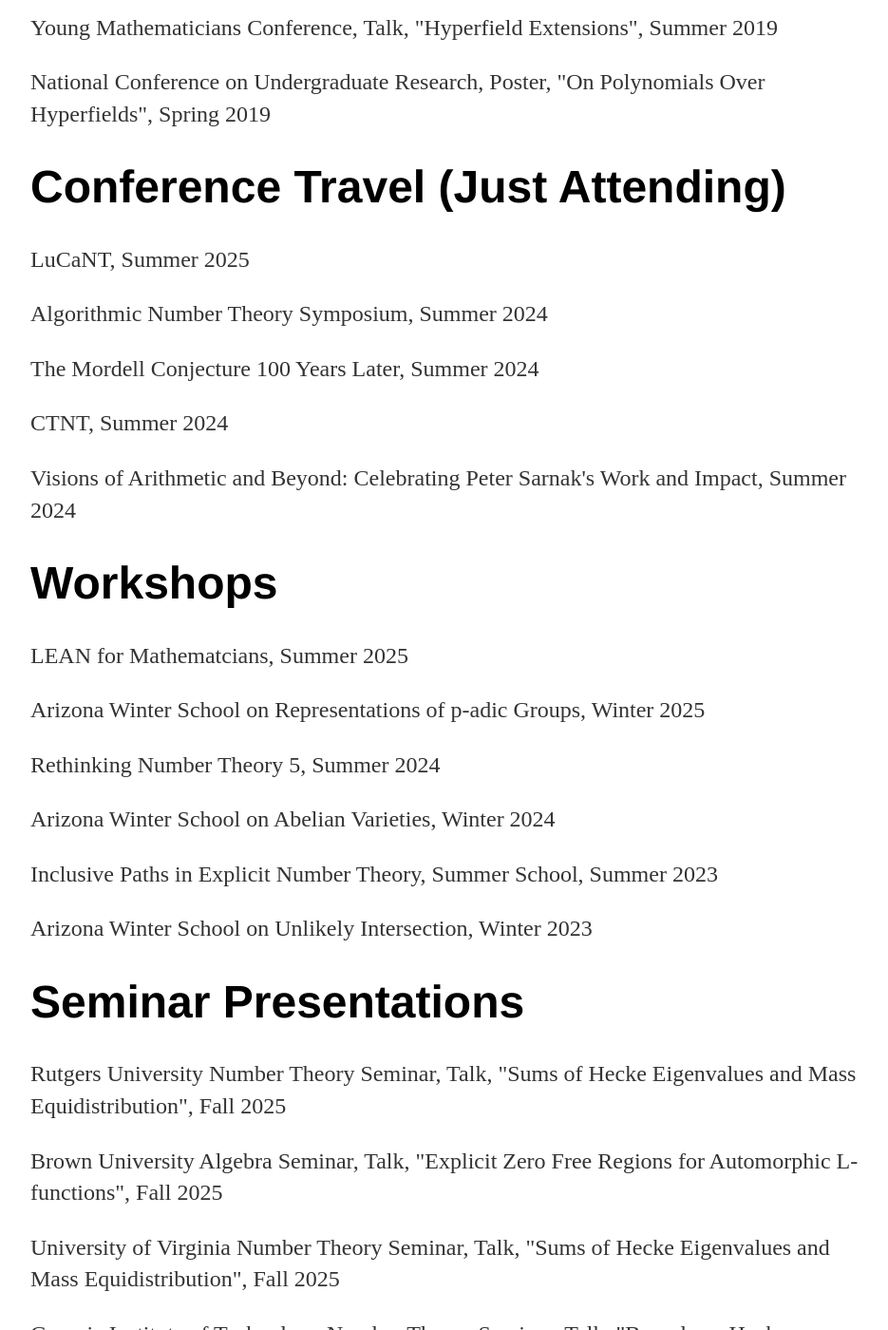
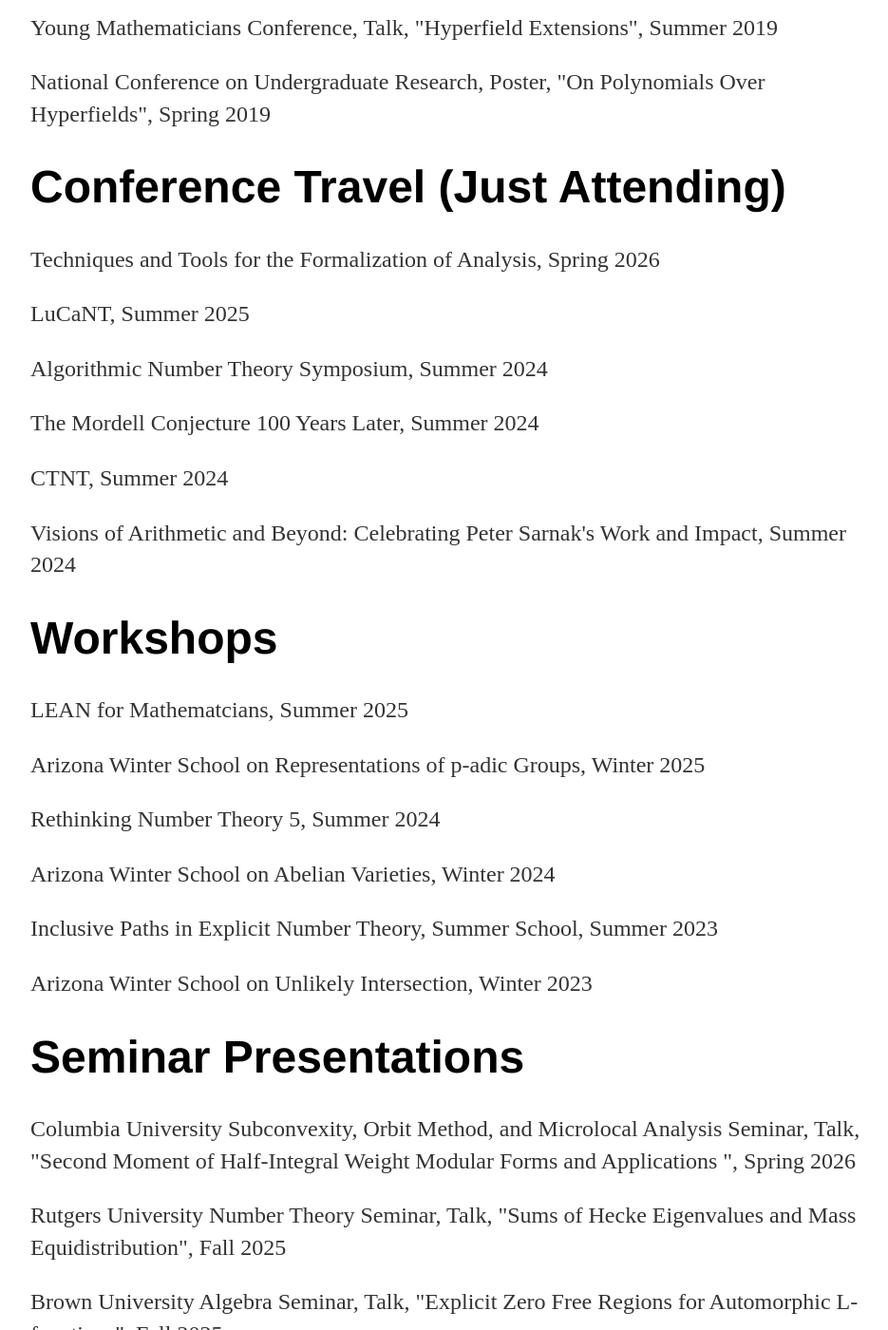
Before and after one commit to stevenecreech/stevenecreech.github.io, a Jekyll site: the page built from travel/index.html, in a window 1280 px wide and 1400 px high, scrolled down 1514 px. Shown: the whole window at 95% size, without its empty margins (160-1095 px from the left). Built offline with Jekyll 4.4.1, drawn with Linux system fonts in a browser that asks for light colours; Markdown is read by kramdown in place of the engine named in the settings.

Commit message:
Add upcoming conferences and seminar presentations

```diff
--- a/travel/index.html
+++ b/travel/index.html
@@ -24,6 +24,7 @@
 	<p>National Conference on Undergraduate Research, Poster, "On Polynomials Over Hyperfields", Spring 2019</p>
 
 	<h1>Conference Travel (Just Attending)</h1>
+	<p>Techniques and Tools for the Formalization of Analysis, Spring 2026</p>
 	<p>LuCaNT, Summer 2025</p>
 	<p>Algorithmic Number Theory Symposium, Summer 2024</p>
 	<p>The Mordell Conjecture 100 Years Later, Summer 2024</p>
@@ -40,6 +41,8 @@
 
 
 	<h1>Seminar Presentations</h1>
+	<p>Columbia University Subconvexity, Orbit Method, and Microlocal Analysis Seminar, Talk, "Second Moment of Half-Integral Weight Modular Forms and Applications
+", Spring 2026
 	<p>Rutgers University Number Theory Seminar, Talk, "Sums of Hecke Eigenvalues and Mass Equidistribution", Fall 2025</p>
 	<p>Brown University Algebra Seminar, Talk, "Explicit Zero Free Regions for Automorphic L-functions", Fall 2025</p>
 	<p>University of Virginia Number Theory Seminar, Talk, "Sums of Hecke Eigenvalues and Mass Equidistribution", Fall 2025</p>
```
